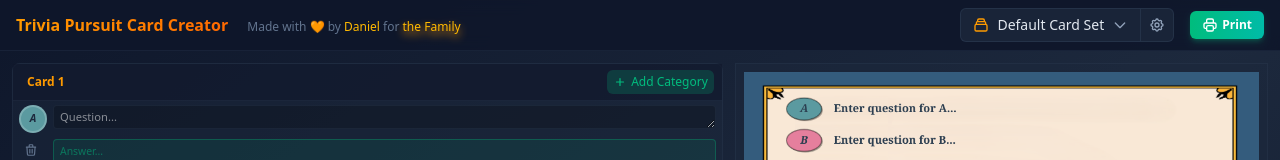
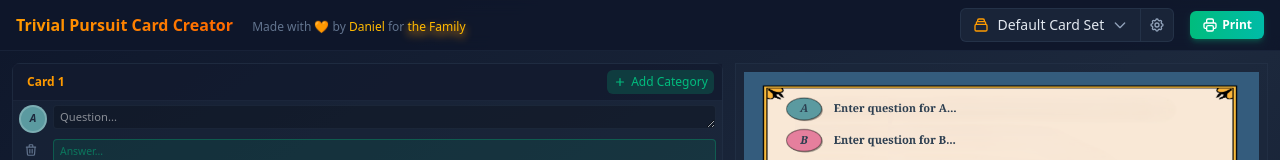
Before and after one commit to djfhe/trivial-pursuit-card-creator, a Vue app: page / in a window 1280 px wide. Shown: the top 160 px of the page. Built offline with nearby package versions, Linux system fonts and the light colour scheme.

Commit message:
fix typo

```diff
--- a/src/App.vue
+++ b/src/App.vue
@@ -159,7 +159,7 @@
     <!-- Header -->
     <header class="px-4 py-2 bg-slate-900/90 border-b border-slate-700/30 flex justify-between backdrop-blur-sm sticky top-0 z-50">
       <div class="self-center">
-        <h1 class="text-base font-bold bg-linear-to-r from-amber-500 to-orange-500 bg-clip-text text-transparent inline mr-2">Trivia Pursuit Card Creator</h1>
+        <h1 class="text-base font-bold bg-linear-to-r from-amber-500 to-orange-500 bg-clip-text text-transparent inline mr-2">Trivial Pursuit Card Creator</h1>
 
         <span class="text-xs text-slate-500 ml-2">
           Made with 🧡 by <a href="https://github.com/djfhe" target="_blank" class="text-amber-400 hover:text-amber-300">Daniel</a> for
```
